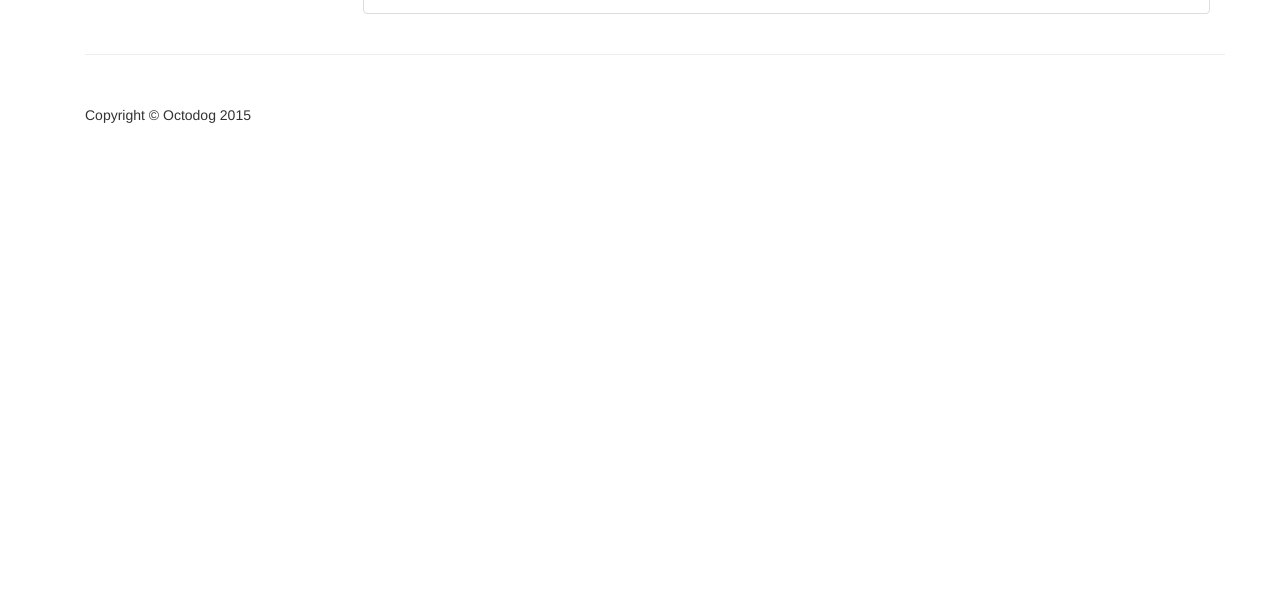
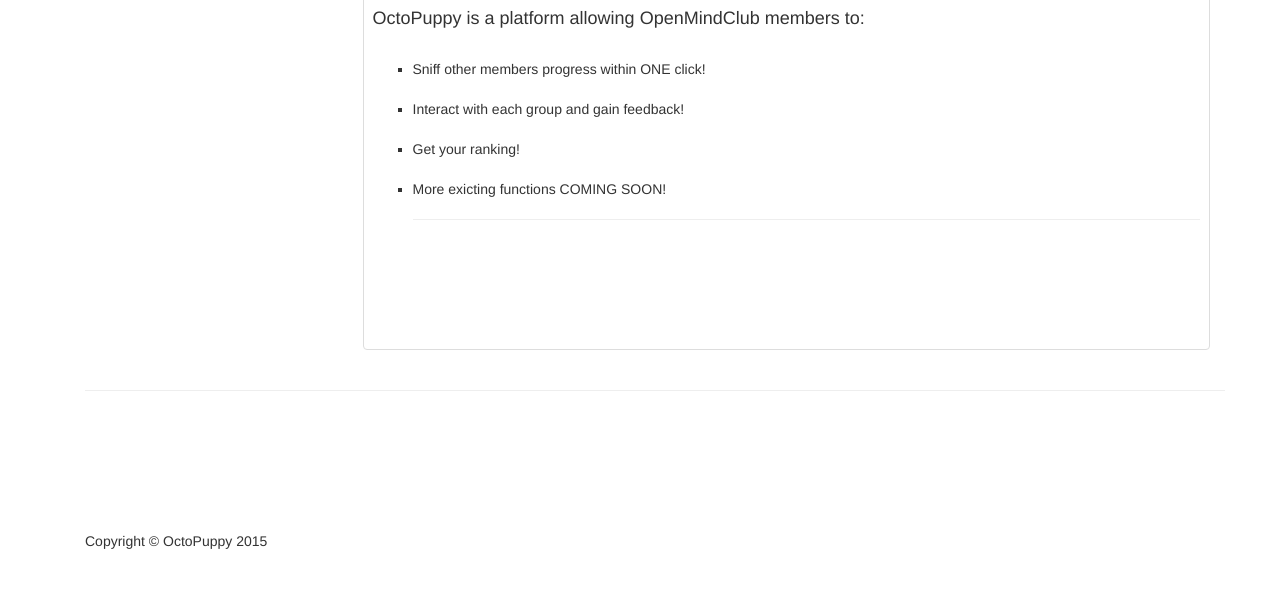
Before and after one commit to OctoPuppy/Octodog, a Flask app: page / in a window 1280 px wide. Shown: the part 616-1227 px from the top of the page. Before the commit the page ends 739 px from the top, so only its background shows below. Run offline with Flask 2, Linux system fonts and the light colour scheme; parts of the project's set-up code (start-up, migrations or seed data) failed here and were passed over; some libraries are stand-ins or nearby versions; grey boxes are pictures that could not be loaded.

Commit message:
banner layout index

```diff
--- a/templates/index.html
+++ b/templates/index.html
@@ -8,14 +8,23 @@
 {% endblock %}
 
 {% block content %}
-<img class="img-responsive" src="https://avatars1.githubusercontent.com/u/1125054?v=3&s=460" alt="banner" style="width:304px;height:300px;">
+
 <div class="caption-full">
-    <h6 class="pull-right">A OpenMindClub Project</h6>
-    <h4><a href="#">OctoDog</a></h4>
-    <p>is a platform allowing OpenMindClub members to:</p>
+
+    <h1>OctoPuppy</h1>
+    <hr>
+  <img src="http://2.bp.blogspot.com/-zhk--TqYe9g/UjxUi3SwiuI/AAAAAAAAADo/F1DBb0b1kEc/s1600/Oct-header2.jpg" style="width:70%">
+<br/>
+    <h4>OctoPuppy is a platform allowing OpenMindClub members to: </h4>
+<br/>
     <ul style="list-style-type:square">
-        <li><strong>Sniff other members progress within ONE click!</strong></li>
-        <li><strong>Interact with each group and gain feedback!</strong></li>
-        <li><strong>More exicting functions COMING SOON!</strong></li>
+        <li>Sniff other members progress within ONE click!</li>
+<br/>
+        <li>Interact with each group and gain feedback!</li>
+<br/>
+        <li>Get your ranking!</li>
+<br/>
+        <li>More exicting functions COMING SOON!</li>
+        <hr>
 </div>
 {% endblock %}
--- a/templates/layout.html
+++ b/templates/layout.html
@@ -6,10 +6,10 @@
     <meta charset="utf-8">
     <meta http-equiv="X-UA-Compatible" content="IE=edge">
     <meta name="viewport" content="width=device-width, initial-scale=1">
-    <meta name="description" content="octodog homepage">
+    <meta name="description" content="octopuppy homepage">
     <meta name="author" content="aJiea">
 
-    <title>Welcome 2 OctoDog</title>
+    <title>Welcome 2 OctoPuppy</title>
 
     <!-- Bootstrap Core CSS -->
     <link href="../static/css/bootstrap.min.css" rel="stylesheet">
@@ -25,7 +25,9 @@
     <![endif]-->
 
 </head>
-
+<style>
+    nav {background-color:black;}
+</style>
 <body>
 
     <!-- Navigation -->
@@ -40,17 +42,23 @@
                     <span class="icon-bar"></span>
                 </button>
 
-                <a class="navbar-brand" href="#">OCTODOG</a>
+                <a class="navbar-brand" href="#" style="color:silver">OCTOPUPPY</a>
             </div>
             <!-- Collect the nav links, forms, and other content for toggling -->
             <div class="collapse navbar-collapse" id="bs-example-navbar-collapse-1">
                 <ul class="nav navbar-nav">
                     <li>
-                        <a href="#">About</a>
+                        <a href="#" style="color:silver">ABOUT</a>
                     </li>
                     <li>
-                        <a href="#">Contact</a>
+                        <a href="#" style="color:silver">TOOLS</a>
                     </li>
+                     <li>
+                        <a href="#" style="color:silver" >RANK</a>
+                    </li>
+
+
+
                 </ul>
             </div>
             <!-- /.navbar-collapse -->
@@ -107,7 +115,16 @@
         <footer>
             <div class="row">
                 <div class="col-lg-12">
-                    <p>Copyright &copy; Octodog 2015</p>
+
+                    <!-- OctoPuppy github star & fork -->
+<iframe src="https://ghbtns.com/github-btn.html?user=OctoPuppy&repo=Octodog&type=star&count=true&size=large" frameborder="0" scrolling="0" width="160px" height="30px"></iframe>
+                    <br/>
+                    <iframe src="https://ghbtns.com/github-btn.html?user=OctoPuppy&repo=OctoDog&type=fork&count=true&size=large&v=2" frameborder="0" scrolling="0" width="160px" height="30px"></iframe>
+
+<br/><br/>
+
+
+                    <p>Copyright &copy; OctoPuppy 2015</p>
                 </div>
             </div>
         </footer>
```
Also changed, not shown: templates/OctoPuppyBanner.jpg (added).
